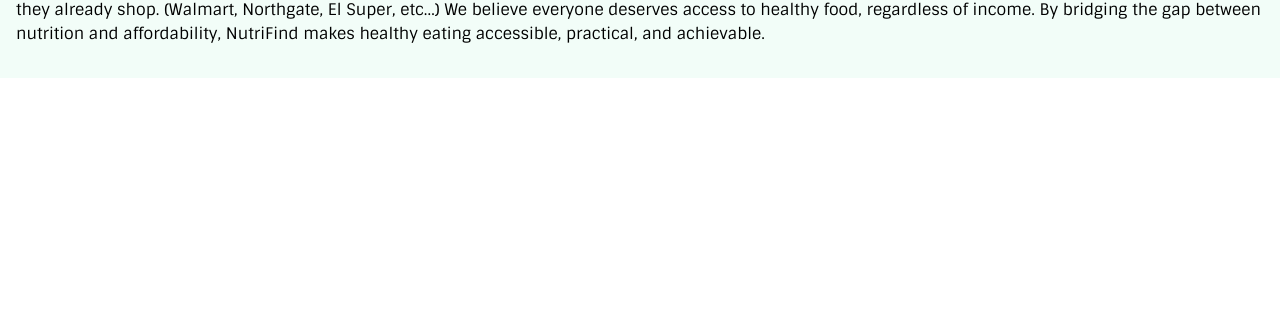
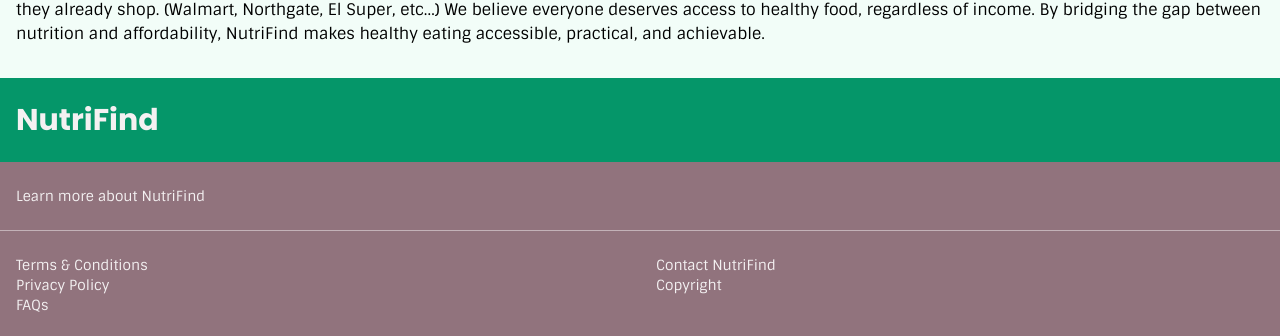
Before and after one commit to giancarloperez-cs/nutrifind, a React (Vite) app in the folder client/: page / in a window 1280 px wide. Shown: the part 1792-2128 px from the top of the page. Before the commit the page ends 1870 px from the top, so only its background shows below. Built offline with nearby package versions, Linux system fonts and the light colour scheme.

Commit message:
added footer

```diff
--- a/client/src/App.jsx
+++ b/client/src/App.jsx
@@ -6,7 +6,7 @@
 import Hello from "./components/Hello"
 import Hero from "./components/Hero"
 import Fruits from "./components/Fruits"
-
+import Footer from "./components/Footer"
 
 function App() {
   return (
@@ -17,6 +17,7 @@
         <Route path="/about" element={<AboutPage />} />
         <Route path="/recipes" element={<RecipeBrowser />} />
       </Routes>
+      <Footer />
     </BrowserRouter>
   )
 }
--- /dev/null
+++ b/client/src/components/Footer.jsx
@@ -0,0 +1,29 @@
+import { FaInstagram, FaTiktok, FaFacebook } from "react-icons/fa";
+import { FaXTwitter } from "react-icons/fa6";
+
+
+export default function Footer(){
+    return(
+        <div className="">
+            <div className="py-6 px-4 font-bold bg-primary">
+                <p className="font-heading text-light text-3xl">NutriFind</p>
+            </div>
+            <div className="py-6 px-4 bg-light-900 ">
+                <p className="text-sm text-light font-body">Learn more about NutriFind</p>
+            </div>
+            <hr className="border-light-700"></hr>
+            <div className="py-6 bg-light-900 grid grid-cols-2 font-body text-light text-sm">
+                <div className="px-4">
+                    <p>Terms & Conditions</p>
+                    <p>Privacy Policy</p>
+                    <p>FAQs</p>
+                </div>
+                <div className="px-4">
+                    <p>Contact NutriFind</p>
+                    <p>Copyright</p>
+                </div>
+            </div>
+            <div className="flex flex-row"></div>
+        </div>
+    )
+}
--- a/client/src/pages/HomePage.jsx
+++ b/client/src/pages/HomePage.jsx
@@ -5,7 +5,6 @@
 import { Link } from "react-router-dom";
 import Badge from "../components/Badge";
 import { FaRegHeart, FaNutritionix} from "react-icons/fa";
-
 function HomePage(){
     return(
         <div className="min-h-screen bg-light">
```
